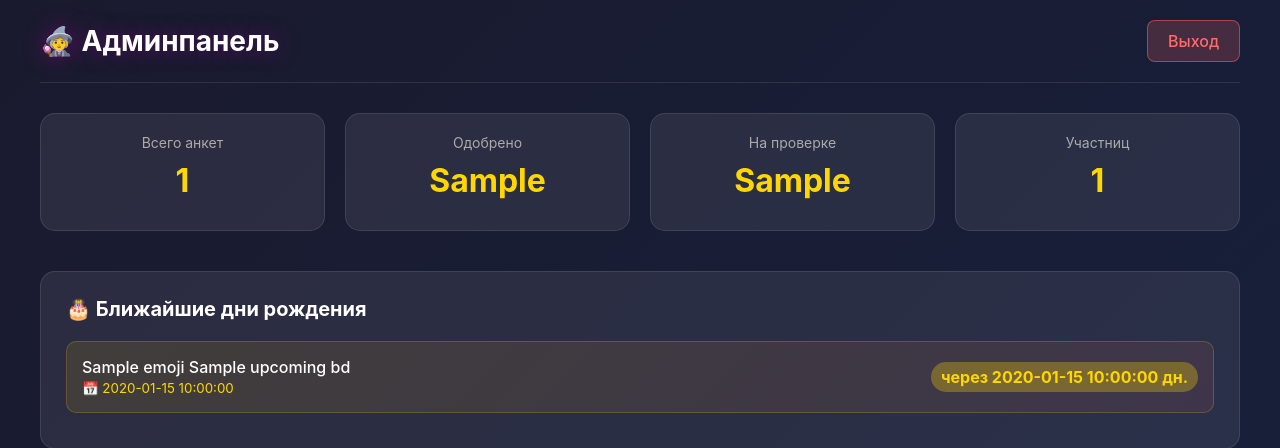
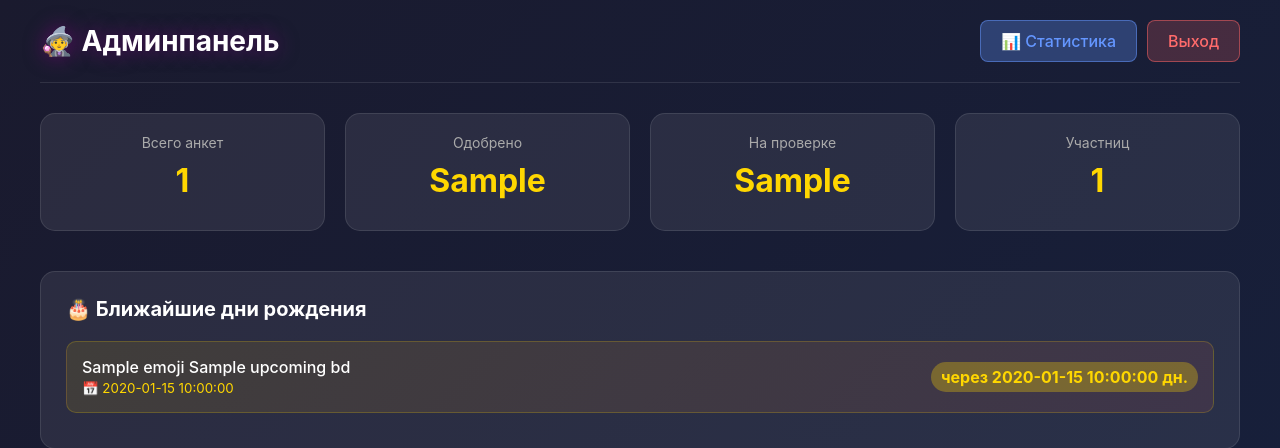
Before and after one commit to timka191010/witch-bot-update, a Flask app: template api/templates/admin_dashboard.html in a window 1280 px wide. Shown: the top 448 px of the page. Run offline with Flask 3, Linux system fonts and the light colour scheme; the template is opened without the code that fills it: most values are stand-ins (such as "Sample title", 1, 10 or a date in 2020).

Commit message:
Update admin_dashboard.html

```diff
--- a/api/templates/admin_dashboard.html
+++ b/api/templates/admin_dashboard.html
@@ -36,6 +36,27 @@
         h1 {
             font-size: 28px;
             text-shadow: 0 0 20px rgba(139, 0, 139, 0.6);
+        }
+
+        .nav-buttons {
+            display: flex;
+            gap: 10px;
+        }
+
+        .btn-nav {
+            padding: 10px 20px;
+            background: rgba(100, 150, 255, 0.3);
+            border: 1px solid rgba(100, 150, 255, 0.5);
+            border-radius: 8px;
+            color: #6496FF;
+            cursor: pointer;
+            text-decoration: none;
+            font-weight: 500;
+            transition: all 0.3s ease;
+        }
+
+        .btn-nav:hover {
+            background: rgba(100, 150, 255, 0.5);
         }
 
         .logout-btn {
@@ -178,7 +199,6 @@
             flex-wrap: wrap;
         }
 
-        /* Модальное окно */
         .modal {
             display: none;
             position: fixed;
@@ -303,7 +323,10 @@
     <div class="container">
         <header>
             <h1>🧙‍♀️ Админпанель</h1>
-            <a href="{{ url_for('admin_logout') }}" class="logout-btn">Выход</a>
+            <div class="nav-buttons">
+                <a href="{{ url_for('admin_stats') }}" class="btn-nav">📊 Статистика</a>
+                <a href="{{ url_for('admin_logout') }}" class="logout-btn">Выход</a>
+            </div>
         </header>
 
         <div class="stats">
@@ -325,7 +348,6 @@
             </div>
         </div>
 
-        <!-- БЛИЖАЙШИЕ ДНИ РОЖДЕНИЯ -->
         {% if upcoming_bd %}
         <div class="section">
             <h2>🎂 Ближайшие дни рождения</h2>
@@ -349,7 +371,6 @@
         </div>
         {% endif %}
 
-        <!-- АНКЕТЫ НА ПРОВЕРКЕ -->
         <div class="section">
             <h2>📋 Анкеты на проверке</h2>
             <div class="controls">
@@ -378,7 +399,6 @@
             {% endif %}
         </div>
 
-        <!-- УЧАСТНИЦЫ КЛУБА -->
         <div class="section">
             <h2>👥 Участницы клуба</h2>
             <div class="controls">
@@ -408,7 +428,6 @@
         </div>
     </div>
 
-    <!-- МОДАЛЬНОЕ ОКНО РЕДАКТИРОВАНИЯ -->
     <div id="editModal" class="modal">
         <div class="modal-content">
             <span class="modal-close" onclick="closeEditModal()">&times;</span>
@@ -514,7 +533,6 @@
             }
         });
 
-        // Закрыть модаль при клике вне её
         window.addEventListener('click', (event) => {
             const modal = document.getElementById('editModal');
             if (event.target === modal) {
```
